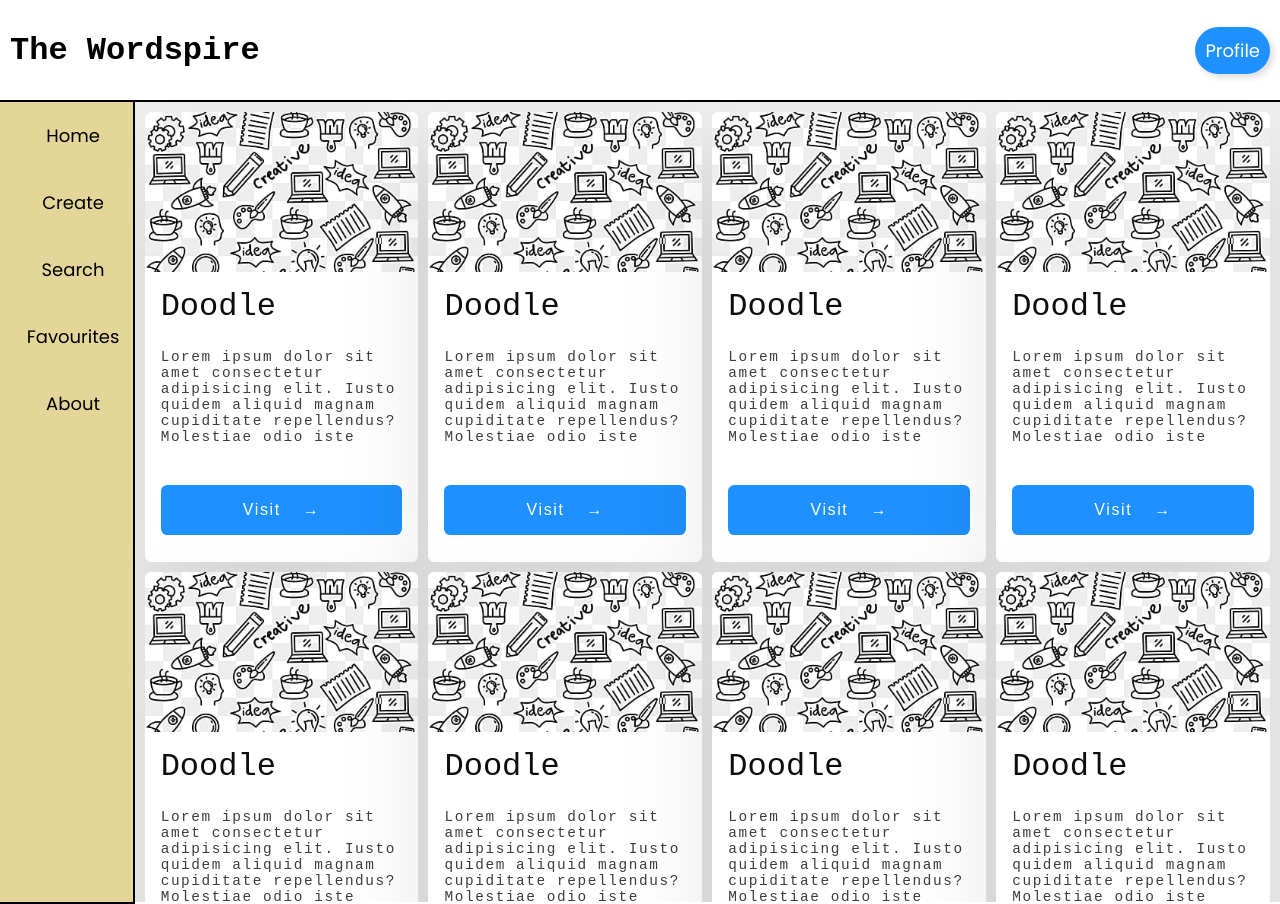
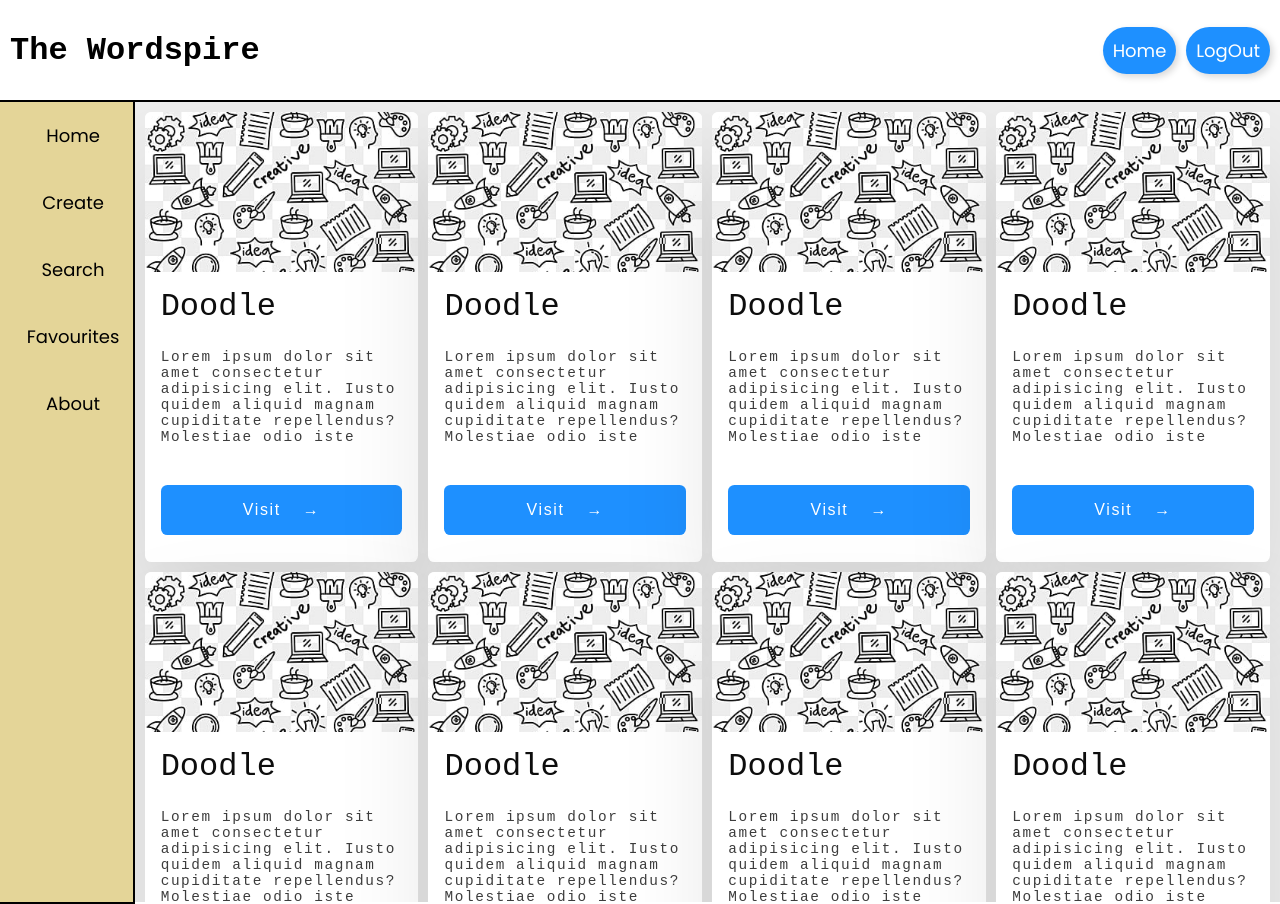
Before and after one commit to Karthikrajatp/Wordspire, a plain HTML site: page home.html in a window 1280 px wide. Drawn offline with Linux system fonts and the light colour scheme.

Commit message:
add logout-btn

```diff
--- a/home.css
+++ b/home.css
@@ -141,7 +141,11 @@
       .card-btn:active span {
         margin-left: 1.5rem;
       }
-      .profile-btn{
+      .header-btns{
+        display: flex;
+        gap: 10px;
+    }
+    .profile-btn,.logout-btn{
         padding: 10px;
         border-radius: 50px;
         background: dodgerblue;
--- a/home.html
+++ b/home.html
@@ -10,7 +10,10 @@
   <body>
     <div class="header">
       <div><h1>The Wordspire</h1></div>
-      <div class="profile-btn"><a href="#">Profile</a></div>
+      <div class="header-btns">
+        <div class="profile-btn"><a href="home.html">Home</a></div>
+        <div class="logout-btn"><a href="login.html">LogOut</a></div>
+    </div>
     </div>
     <div class="main">
       <div class="navbar">
```
